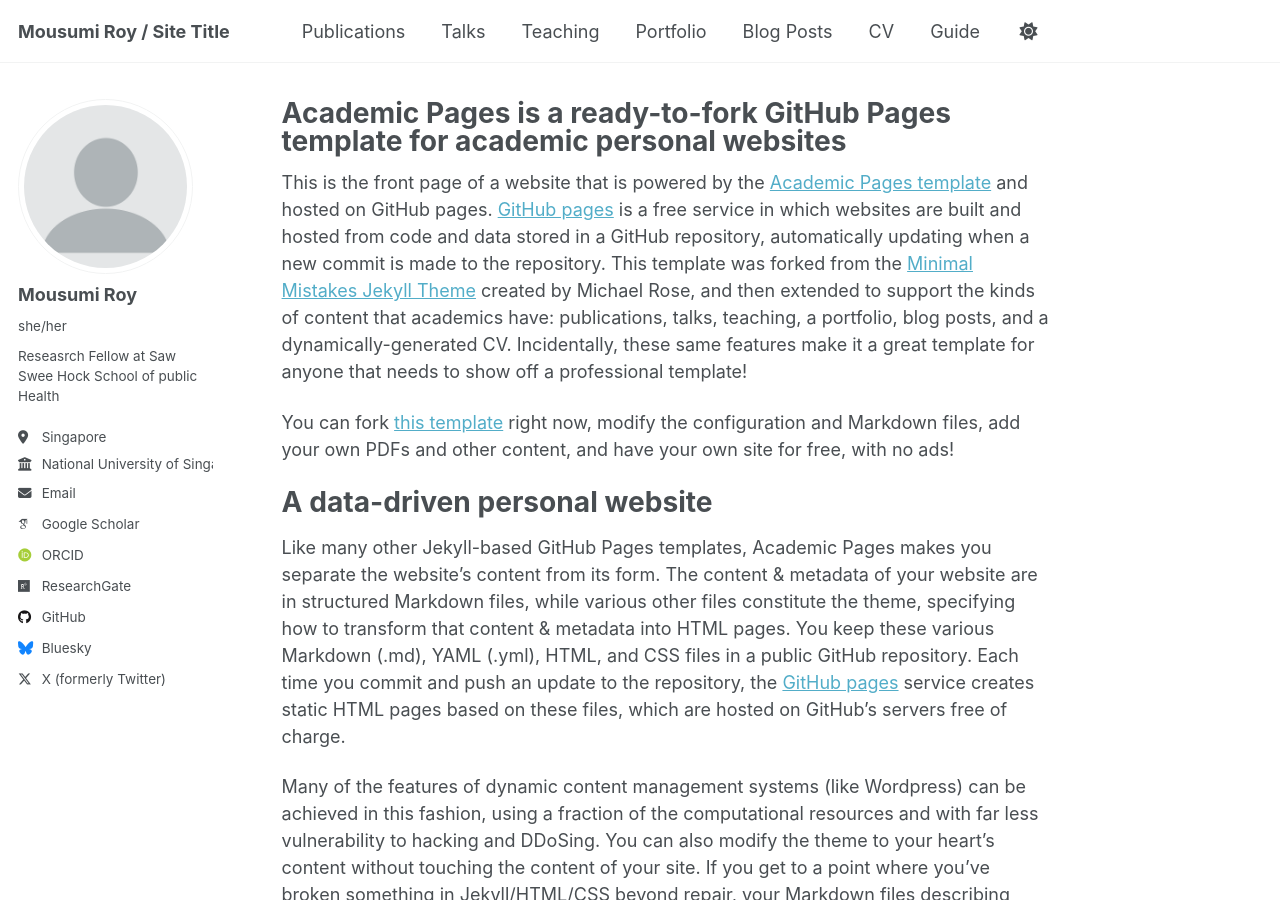
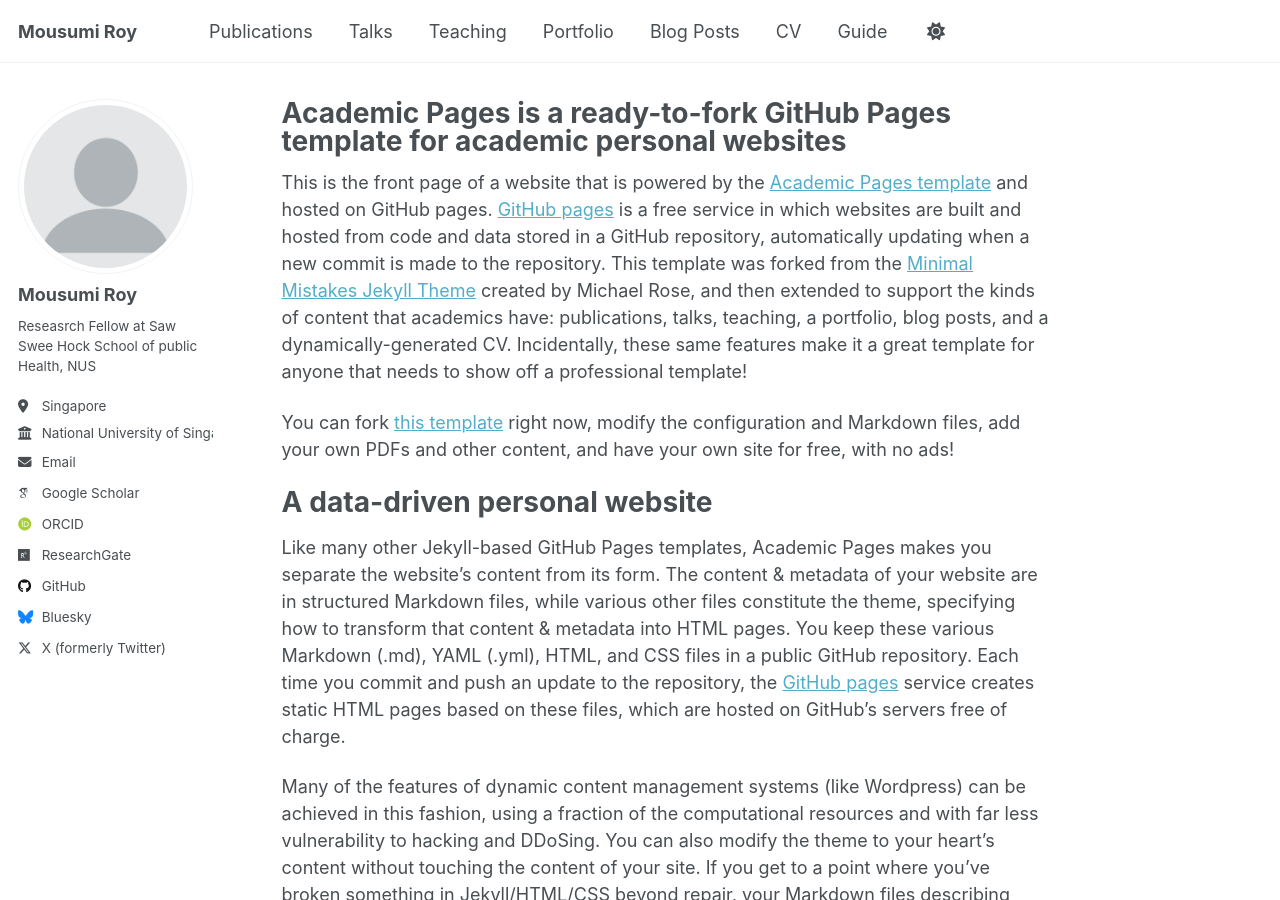
Before and after one commit to mousumi3104/mousumi3104.github.io, a Jekyll site: the page built from _pages/about.md, in a window 1280 px wide and 900 px high. Built offline with Jekyll 4.4.1, drawn with Linux system fonts in a browser that asks for light colours; some web fonts are replaced; a script that is not in the unit is left out.

Commit message:
Update _config.yml

```diff
--- a/_config.yml
+++ b/_config.yml
@@ -9,10 +9,10 @@
 # Basic Site Settings
 locale                   : "en-US"
 site_theme               : "default" # Currently available options are "default", "air"
-title                    : "Mousumi Roy / Site Title"
+title                    : "Mousumi Roy"
 title_separator          : "-"
 name                     : &name "Mousumi Roy"
-description              : &description "Your Name's academic portfolio"   # Update this with a general description of your site, this is the default if not overridden by a page
+description              : &description "Infectious Disease Modeller, Saw Swee Hock School of Public Health, National University of Singapore"   # Update this with a general description of your site, this is the default if not overridden by a page
 url                      : https://mousumi3104.github.io # The base hostname & protocol for your site e.g. "https://[your GitHub username].github.io",
                                                            # or if you already have some other page hosted on Github then use "https://[your GitHub username].github.io/[Your Repo Name]"
 baseurl                  : "" # the subpath of your site, e.g. "/blog"
@@ -25,8 +25,8 @@ author:
   # Biographic information
   avatar           : "profile.png"
   name             : "Mousumi Roy"
-  pronouns         : "she/her" # example: "she/her"
-  bio              : "Reseasrch Fellow at Saw Swee Hock School of public Health"
+  pronouns         : # example: "she/her"
+  bio              : "Reseasrch Fellow at Saw Swee Hock School of public Health, NUS"
   location         : "Singapore"
   employer         : "National University of Singapore"
   uri              : # URL
```
